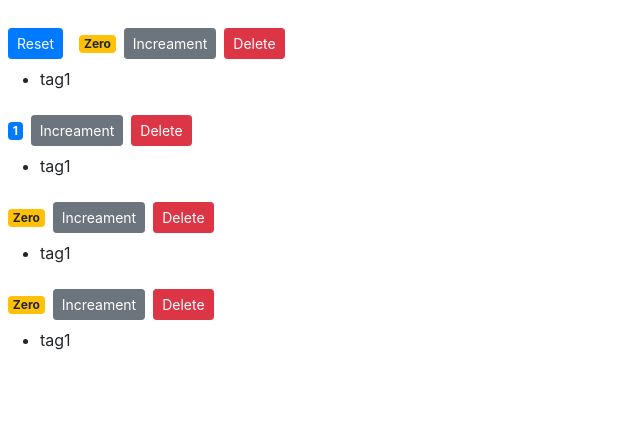
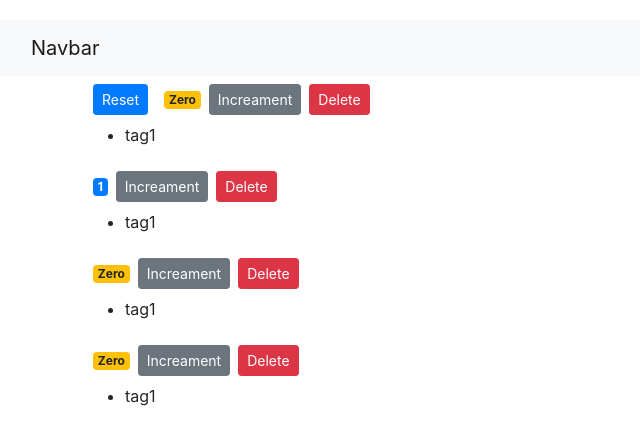
Before and after one commit to jadidihosein68/react-tut, a React (Create React App) app in the folder react-tut/: page / in a window 1280 px wide. Shown: the top 444 px of the page, without its empty margins (0-640 px from the left). Built offline with nearby package versions, Linux system fonts and the light colour scheme.

Commit message:
untill end of 4-11

```diff
--- /dev/null
+++ b/react-tut/src/Apptut.js
@@ -0,0 +1,21 @@
+import React, { Component } from "react";
+import "./App.css";
+import NavBar from "./components/navbar";
+import Counters from "./components/counters";
+
+
+class Apptut extends Component {
+  render() {
+    return (
+      <React.Fragment>
+        <NavBar />
+        <main className="container">
+            <Counters></Counters>
+
+        </main>
+        </React.Fragment>
+    );
+  }
+}
+
+export default Apptut;
--- /dev/null
+++ b/react-tut/src/components/navbar.jsx
@@ -0,0 +1,16 @@
+import React, { Component } from 'react';
+class NavBar extends Component {
+    render() {
+        return (
+
+            <nav className="navbar navbar-light bg-light">
+            <div className="container-fluid">
+              <a className="navbar-brand" href="#">Navbar</a>
+            </div>
+          </nav>
+
+        );
+    }
+}
+
+export default NavBar;
--- a/react-tut/src/index.js
+++ b/react-tut/src/index.js
@@ -10,17 +10,25 @@ import React from 'react';
 import ReactDOM from 'react-dom';
 import "./index.css";
 import App from "./App";
+import Apptut from "./Apptut";
 import registerServiceWorker from "./registerServiceWorker";
 import 'bootstrap/dist/css/bootstrap.css';
 import 'font-awesome/css/font-awesome.css';
 
-import Counters from "./components/counters";
+//import Counters from "./components/counters";
 
 
 
+/*
 // fopr study purposr only !
 import Counter from "./components/counter"
 ReactDOM.render(<Counters/>, document.getElementById('root'));
+*/
+
+
+ReactDOM.render(<Apptut/>, document.getElementById('root'));
+registerServiceWorker();
+
 
 
 /*
```
